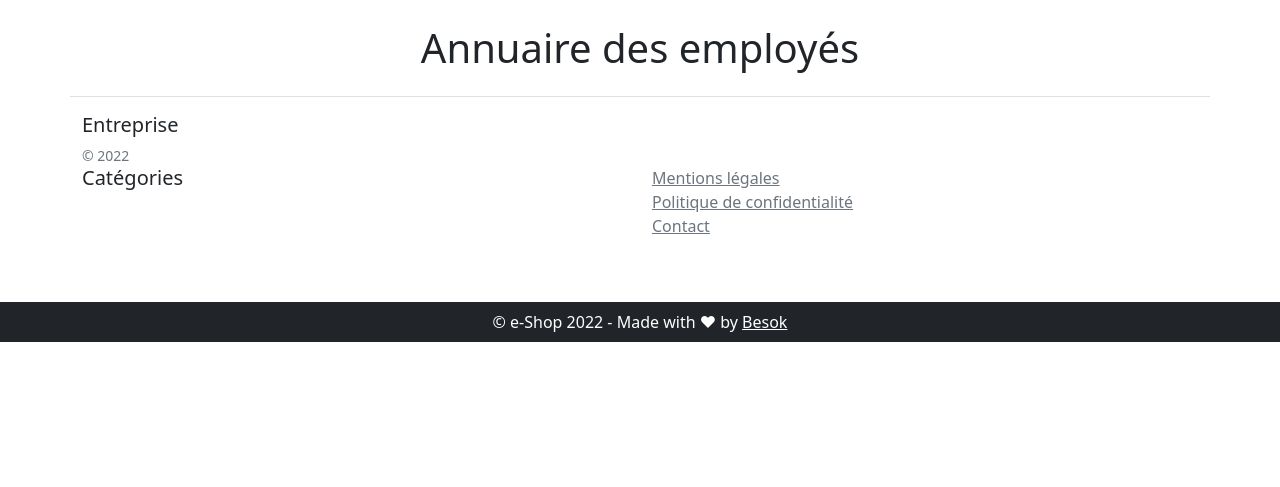
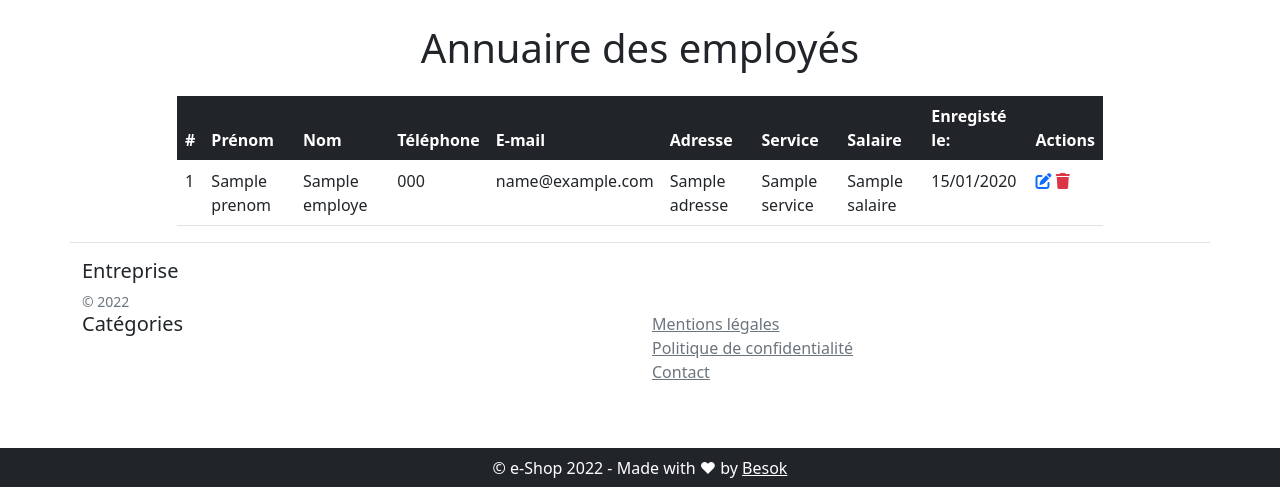
Before and after one commit to DylanKARPINSKI/Entreprise, a Symfony app: template templates/default/home.html.twig in a window 1280 px wide. Shown: the part 56-543 px from the top of the page. Run offline with Twig, Linux system fonts and the light colour scheme; the template is opened without the code that fills it: most values are stand-ins (such as "Sample title", 1, 10 or a date in 2020); some libraries are stand-ins or nearby versions.

Commit message:
create show employes action

```diff
--- a/templates/default/home.html.twig
+++ b/templates/default/home.html.twig
@@ -2,8 +2,48 @@
 
 {% block body %}
 
-    <h1 class="text-center my-4 text-sucess">Annuaire des employés</h1>
+	<h1 class="text-center my-4 text-sucess">Annuaire des employés</h1>
 
+	<div class="row row">
+		<div class="col-10 mx-auto">
+			<table class="table table-hover">
+				<thead class="table-dark">
+					<tr>
+						<th>#</th>
+						<th>Prénom</th>
+						<th>Nom</th>
+						<th>Téléphone</th>
+						<th>E-mail</th>
+						<th>Adresse</th>
+						<th>Service</th>
+						<th>Salaire</th>
+						<th>Enregisté le:</th>
+						<th>Actions</th>
+					</tr>
+				</thead>
+				<tbody>
+					{% for employe in employes %}
+						<tr>
+							<td>{{ employe.id }}</td>
+							<td>{{ employe.prenom }}</td>
+							<td>{{ employe.nom }}</td>
+							<td>{{ employe.telephone }}</td>
+							<td>{{ employe.email }}</td>
+							<td>{{ employe.adresse }}</td>
+							<td>{{ employe.service }}</td>
+							<td>{{ employe.salaire }}</td>
+							<td>{{ employe.createdAt | date('d/m/Y')
+                            }}</td>
+							<td>
+								<a href=""><i class="fa-solid fa-edit"></i></a>
+								<a href="" class="text-danger"><i class="fa-solid fa-trash"></i></a>
+							</td>
+						</tr>
+					{% endfor %}
+				</tbody>
+			</table>
+		</div>
+	</div>
 
 
 {% endblock %}
```
Also changed, not shown: src/Controller/DefaultController.php (+14 -3 lines), src/Controller/EmployeController.php (added, +72 -0 lines), src/Form/EmployeFormType.php (added, +36 -0 lines), templates/form/employe.html.twig (+6 -1 lines).
